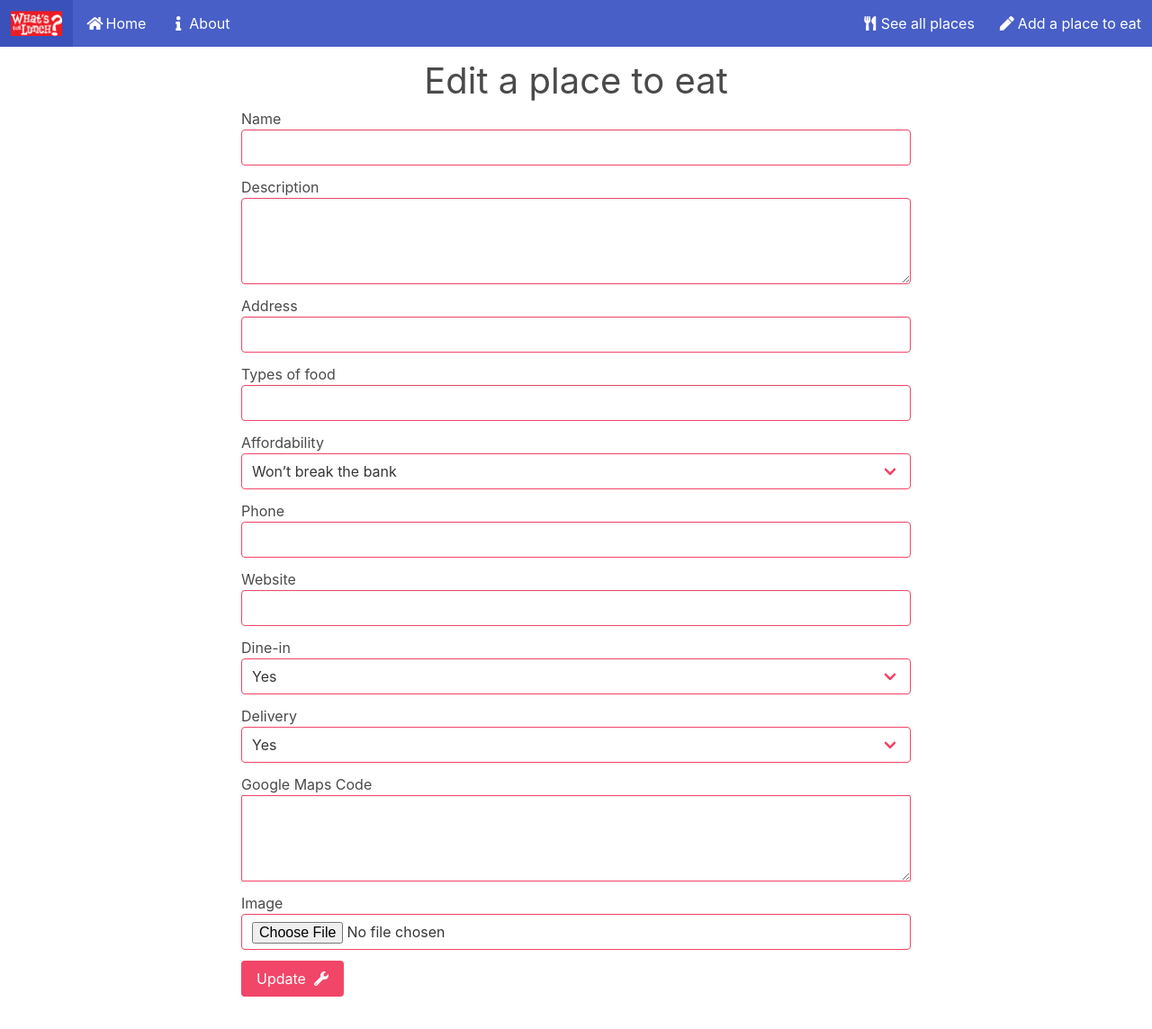
After one commit to sureshcstha/whatsforlunch, a Django app: template mysite/lunch/templates/lunch/edit-form.html in a window 1280 px wide. The commit adds this page. Shown: the whole page at 90% size. Run offline with Django 3.2, Linux system fonts and the light colour scheme; the template is opened without the code that fills it, so the values that code supplies are empty; some libraries are stand-ins or nearby versions.

Commit message:
edit feature wip

```diff
--- a/mysite/lunch/templates/lunch/delete.html
+++ b/mysite/lunch/templates/lunch/delete.html
@@ -7,7 +7,7 @@
             <form method="POST">
                 {% csrf_token %}
                 <div class="block column is-6 is-offset-3"><img class="is-3by2 mb-1" src="{{ restaurant.image.url }}" alt=""></div>
-                <h2 class="is-size-4">Are you sure you want to delete the restaurant <strong>{{ restaurant.name }}?</strong></h2>
+                <h2 class="is-size-4">Are you sure you want to delete the restaurant <strong>{{ restaurant.name }}</strong>?</h2>
                 <br />
                 <button type="submit" class="button is-danger">Confirm</button>
             </form>
--- /dev/null
+++ b/mysite/lunch/templates/lunch/edit-form.html
@@ -0,0 +1,105 @@
+
+{% extends 'lunch/base.html' %}
+
+{% block body %}
+<br />
+
+<div class="container">
+    <div class="column is-8 is-offset-2">
+        <h2 class="is-size-2 has-text-centered" >Edit a place to eat</h2>
+            <form method="POST" enctype="multipart/form-data">
+                {% csrf_token %}
+                <div class="field">
+                    <label for="">Name</label>
+                    <div class="control">
+                        <input type="text" class="input is-danger" id="name" name="name">
+                    </div>
+                </div>
+                <div class="field">
+                    <label for="">Description</label>
+                      <div class="control">
+                        <textarea class="textarea is-danger" rows="3" id="description is-danger" name="description"></textarea>
+                      </div>
+                </div>
+                <div class="field">
+                    <label for="">Address</label>
+                    <div class="control">
+                        <input type="text" class="input is-danger" id="address" name="address">
+                    </div>
+                </div>
+                <div class="field">
+                    <label for="">Types of food</label>
+                    <div class="control">
+                        <input type="text" class="input is-danger" id="type_of_food" name="type_of_food">
+                    </div>
+                </div>
+                <div class="field">
+                    <label for="">Affordability</label>
+                      <div class="control is-expanded ">
+                          <div class="select is-fullwidth is-danger">
+                            <select name="affordability" id="affordability">
+                                <option value="Cheap">Cheap</option>
+                                <option selected value="Won’t break the bank">Won’t break the bank</option>
+                                <option value="Expensive">Expensive</option>
+                                <option value="Crazy expensive">Crazy expensive</option>
+                            </select>
+                          </div>
+                      </div>
+                </div>
+                <div class="field">
+                    <label for="">Phone</label>
+                    <div class="control">
+                        <input type="tel" class="input is-danger" id="phone" name="phone">
+                    </div>
+                </div>
+                <div class="field">
+                    <label for="">Website</label>
+                    <div class="control">
+                        <input type="text" class="input is-danger" id="website" name="website">
+                    </div>
+                </div>
+                <div class="field">
+                    <label for="">Dine-in</label>
+                        <div class="control is-expanded">
+                          <div class="select is-fullwidth is-danger">
+                              <select name="dine_in" id="dine_in">
+                                <option value="Yes">Yes</option>
+                                <option value="No">No</option>
+                              </select>
+                          </div>
+                    </div>
+                </div>
+                <div class="field">
+                    <label for="">Delivery</label>
+                        <div class="control is-expanded">
+                          <div class="select is-fullwidth is-danger">
+                            <select name="take_out" id="take_out">
+                                <option value="Yes">Yes</option>
+                                <option value="No">No</option>
+                            </select>
+                          </div>
+                    </div>
+                </div>
+                <div class="field">
+                    <label for="">Google Maps Code</label>
+                    <div class="control">
+                        <textarea class="textarea is-small is-danger"  id="google_maps_code" name="google_maps_code"></textarea>
+                    </div>
+                </div>
+                <div class="field">
+                     <label for="">Image</label>
+                    <div class="control">
+                        <input type="file" class="input is-danger" id="image" name="image">
+                    </div>
+                </div>
+                <button type="submit" class="button is-danger">
+                    Update&nbsp;&nbsp;
+                    <i class="fas fa-wrench"></i>
+                </button>
+
+            </form>
+        </div>
+    </div>
+</div>
+<br />
+{% endblock %}
```
Also changed, not shown: mysite/lunch/views.py (+7 -17 lines).
